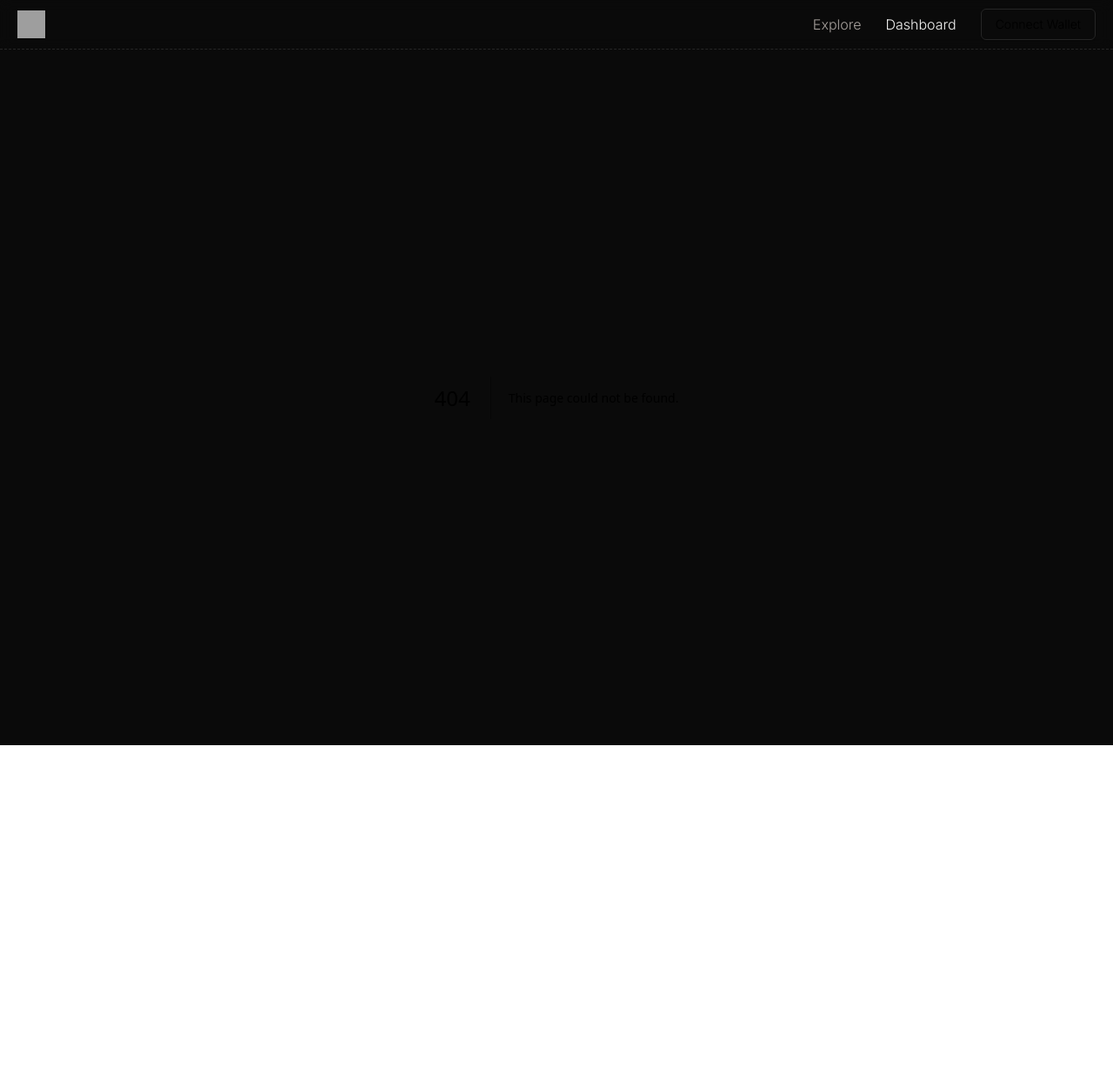
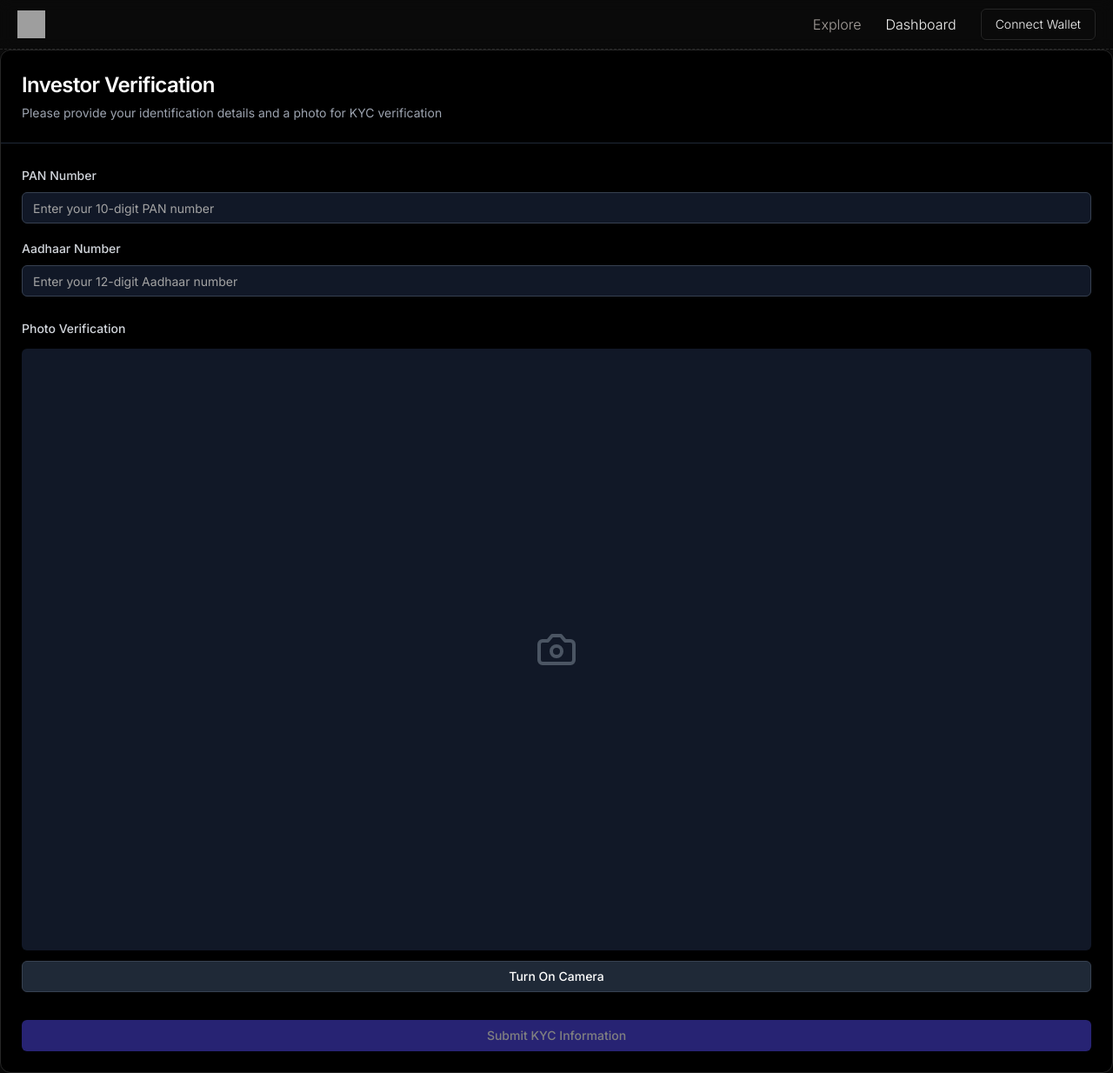
Before and after one commit to agnij-dutta/ZeedChain, a Next.js app in the folder client/: page /investorkyc in a window 1280 px wide. Before the commit this address had no page. Shown: the whole page at 87% size. Before the commit the page ends 857 px from the top, so only its background shows below. Built offline with nearby package versions, Linux system fonts and the light colour scheme; grey boxes are pictures that could not be loaded.

Commit message:
investor kyc w/ camera

```diff
--- /dev/null
+++ b/client/app/investorkyc/page.tsx
@@ -0,0 +1,238 @@
+"use client";
+import React, { useState, useRef, useEffect } from 'react';
+import { Camera } from 'lucide-react';
+import { Card, CardContent, CardDescription, CardFooter, CardHeader, CardTitle } from "@/components/ui/card";
+import { Button } from "@/components/ui/button";
+import { Input } from "@/components/ui/input";
+import { Label } from "@/components/ui/label";
+
+export default function KycForm() {
+  const [panNumber, setPanNumber] = useState("");
+  const [aadhaarNumber, setAadhaarNumber] = useState("");
+  const [isSubmitting, setIsSubmitting] = useState(false);
+
+  // Camera states and refs
+  const [isActive, setIsActive] = useState<boolean>(false);
+  const [capturedImage, setCapturedImage] = useState<string | null>(null);
+  const [errorMessage, setErrorMessage] = useState<string>('');
+  const videoRef = useRef<HTMLVideoElement>(null);
+  const canvasRef = useRef<HTMLCanvasElement>(null);
+
+  // Start the camera when the component is activated
+  const startCamera = async () => {
+    try {
+      const stream = await navigator.mediaDevices.getUserMedia({
+        video: { facingMode: 'user' },
+        audio: false
+      });
+
+      if (videoRef.current) {
+        videoRef.current.srcObject = stream;
+        setIsActive(true);
+        setErrorMessage('');
+      }
+    } catch (err) {
+      console.error("Error accessing camera:", err);
+      setErrorMessage('Unable to access camera. Please check permissions.');
+    }
+  };
+
+  // Stop the camera stream
+  const stopCamera = () => {
+    if (videoRef.current && videoRef.current.srcObject) {
+      const tracks = (videoRef.current.srcObject as MediaStream).getTracks();
+      tracks.forEach(track => track.stop());
+      videoRef.current.srcObject = null;
+      setIsActive(false);
+    }
+  };
+
+  // Toggle camera state
+  const toggleCamera = () => {
+    if (isActive) {
+      stopCamera();
+    } else {
+      startCamera();
+    }
+  };
+
+  // Capture the current frame from the video
+  const captureImage = () => {
+    if (videoRef.current && canvasRef.current) {
+      const video = videoRef.current;
+      const canvas = canvasRef.current;
+
+      // Set canvas dimensions to match video
+      canvas.width = video.videoWidth;
+      canvas.height = video.videoHeight;
+
+      // Draw the current video frame to the canvas
+      const context = canvas.getContext('2d');
+      if (context) {
+        context.drawImage(video, 0, 0, canvas.width, canvas.height);
+
+        // Convert canvas to data URL
+        const imageData = canvas.toDataURL('image/jpeg');
+        setCapturedImage(imageData);
+      }
+    }
+  };
+
+  // Clean up resources when component unmounts
+  useEffect(() => {
+    return () => {
+      stopCamera();
+    };
+  }, []);
+
+  // Reset to camera view
+  const retake = () => {
+    setCapturedImage(null);
+  };
+
+  const handleSubmit = async (e: React.FormEvent) => {
+    e.preventDefault();
+    setIsSubmitting(true);
+    // In a real application, you would send this data to your backend
+    console.log({
+      panNumber,
+      aadhaarNumber,
+      capturedImage,
+    });
+    // Simulate API call
+    await new Promise((resolve) => setTimeout(resolve, 1000));
+    setIsSubmitting(false);
+    alert("KYC information submitted successfully!");
+  };
+
+  return (
+    <Card className="shadow-lg bg-black text-white">
+      <CardHeader className="border-b border-gray-800">
+        <CardTitle className="text-2xl">Investor Verification</CardTitle>
+        <CardDescription className="text-gray-400">Please provide your identification details and a photo for KYC verification</CardDescription>
+      </CardHeader>
+      <form onSubmit={handleSubmit}>
+        <CardContent className="space-y-6 pt-6">
+          <div className="space-y-4">
+            <div className="space-y-2">
+              <Label htmlFor="pan" className="text-gray-300">PAN Number</Label>
+              <Input
+                id="pan"
+                placeholder="Enter your 10-digit PAN number"
+                value={panNumber}
+                onChange={(e) => setPanNumber(e.target.value)}
+                className="bg-gray-900 border-gray-700 text-white"
+              />
+            </div>
+            <div className="space-y-2">
+              <Label htmlFor="aadhaar" className="text-gray-300">Aadhaar Number</Label>
+              <Input
+                id="aadhaar"
+                placeholder="Enter your 12-digit Aadhaar number"
+                value={aadhaarNumber}
+                onChange={(e) => setAadhaarNumber(e.target.value)}
+                className="bg-gray-900 border-gray-700 text-white"
+              />
+            </div>
+          </div>
+
+          <div className="space-y-3">
+            <Label className="text-gray-300">Photo Verification</Label>
+
+            {errorMessage && (
+              <div className="p-2 bg-red-900 text-red-200 rounded-md w-full">
+                {errorMessage}
+              </div>
+            )}
+
+            <div className="relative w-full aspect-video bg-gray-900 rounded-md overflow-hidden">
+              {!capturedImage ? (
+                <video
+                  ref={videoRef}
+                  autoPlay
+                  playsInline
+                  muted
+                  className={`w-full h-full object-cover ${isActive ? 'block' : 'hidden'}`}
+                />
+              ) : (
+                <img
+                  src={capturedImage}
+                  alt="Captured"
+                  className="w-full h-full object-contain"
+                />
+              )}
+
+              {!isActive && !capturedImage && (
+                <div className="absolute inset-0 flex items-center justify-center">
+                  <Camera size={48} className="text-gray-600" />
+                </div>
+              )}
+
+              {/* Hidden canvas for capturing frames */}
+              <canvas ref={canvasRef} className="hidden" />
+            </div>
+
+            <div className="flex space-x-3">
+              {!capturedImage ? (
+                <>
+                  <Button
+                    type="button"
+                    onClick={toggleCamera}
+                    variant="outline"
+                    className="flex-1 bg-gray-800 hover:bg-gray-700 text-white border-gray-700"
+                  >
+                    {isActive ? "Turn Off Camera" : "Turn On Camera"}
+                  </Button>
+
+                  {isActive && (
+                    <Button
+                      type="button"
+                      onClick={captureImage}
+                      className="flex-1 bg-indigo-600 hover:bg-indigo-700 text-white"
+                    >
+                      Take Photo
+                    </Button>
+                  )}
+                </>
+              ) : (
+                <>
+                  <Button
+                    type="button"
+                    onClick={retake}
+                    variant="outline"
+                    className="flex-1 bg-gray-800 hover:bg-gray-700 text-white border-gray-700"
+                  >
+                    Retake
+                  </Button>
+
+                  <Button
+                    type="button"
+                    onClick={() => {
+                      const a = document.createElement('a');
+                      a.href = capturedImage;
+                      a.download = 'kyc-photo.jpg';
+                      a.click();
+                    }}
+                    className="flex-1 bg-gray-800 hover:bg-gray-700 text-white border-gray-700"
+                  >
+                    Download
+                  </Button>
+                </>
+              )}
+            </div>
+          </div>
+        </CardContent>
+
+        <CardFooter className="pt-2 pb-6">
+          <Button
+            type="submit"
+            className="w-full bg-indigo-600 hover:bg-indigo-700 text-white"
+            disabled={isSubmitting || !panNumber || !aadhaarNumber || !capturedImage}
+          >
+            {isSubmitting ? "Submitting..." : "Submit KYC Information"}
+          </Button>
+        </CardFooter>
+      </form>
+    </Card>
+  );
+}
```
